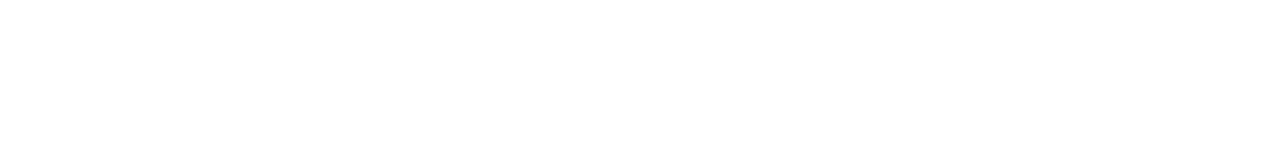
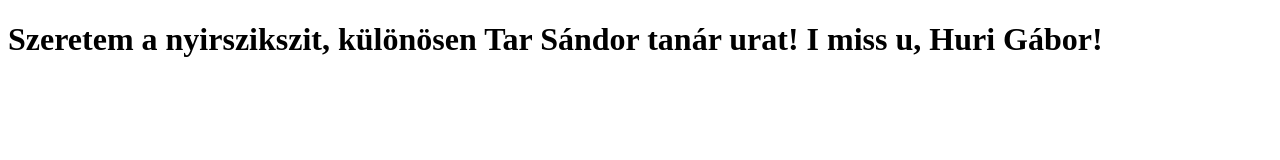
Before and after one commit to timi15/project, a plain HTML site: page index.html in a window 1280 px wide. Drawn offline with Linux system fonts and the light colour scheme.

Commit message:
Add files via upload

```diff
--- a/index.html
+++ b/index.html
@@ -4,9 +4,9 @@
     <meta charset="UTF-8">
     <meta http-equiv="X-UA-Compatible" content="IE=edge">
     <meta name="viewport" content="width=device-width, initial-scale=1.0">
-    <title>Projectt</title>
+    <title>Project</title>
 </head>
 <body>
-
+    <h1>Szeretem a nyirszikszit, különösen Tar Sándor tanár urat! I miss u, Huri Gábor!</h1>
 </body>
 </html>
```
